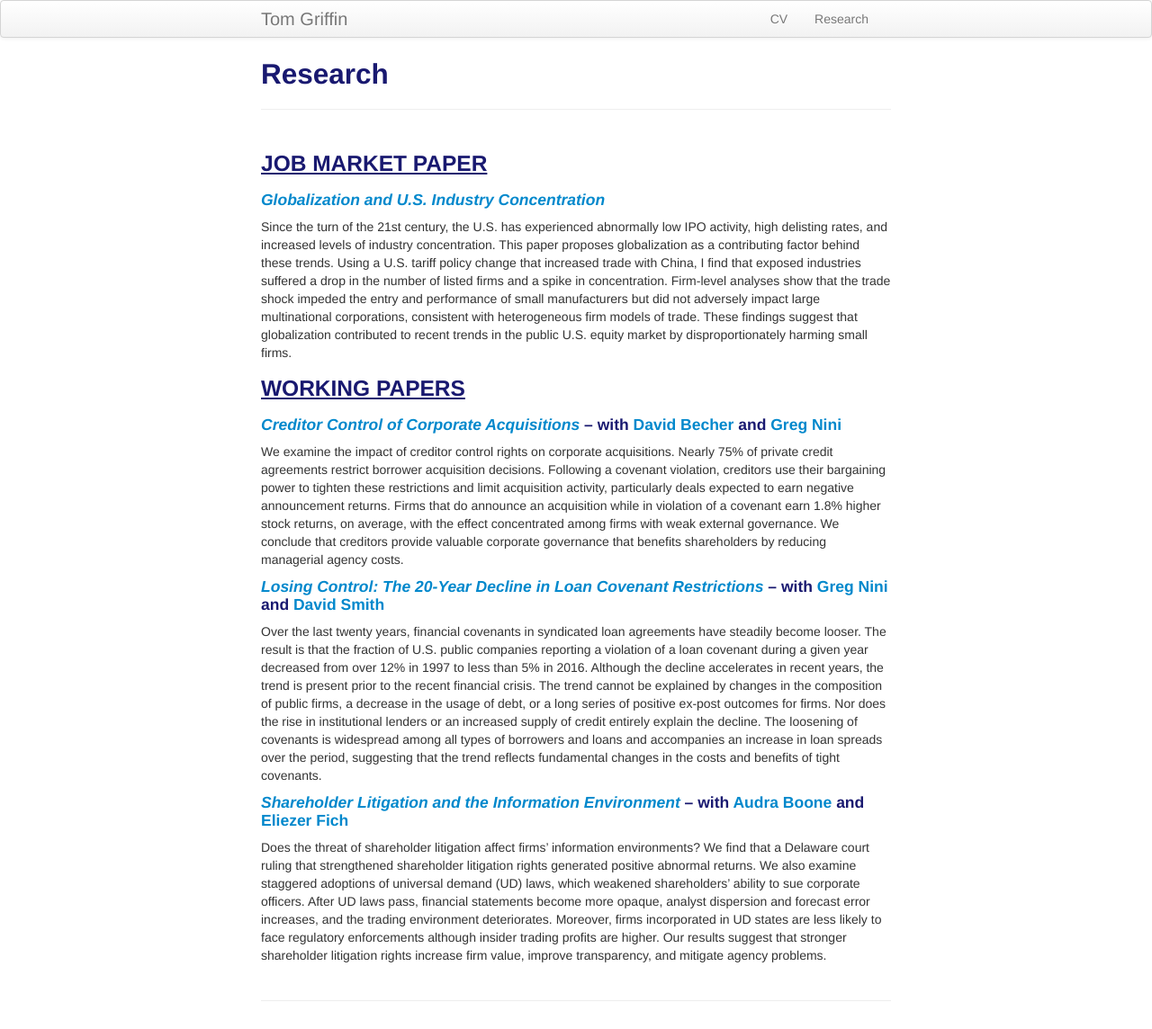
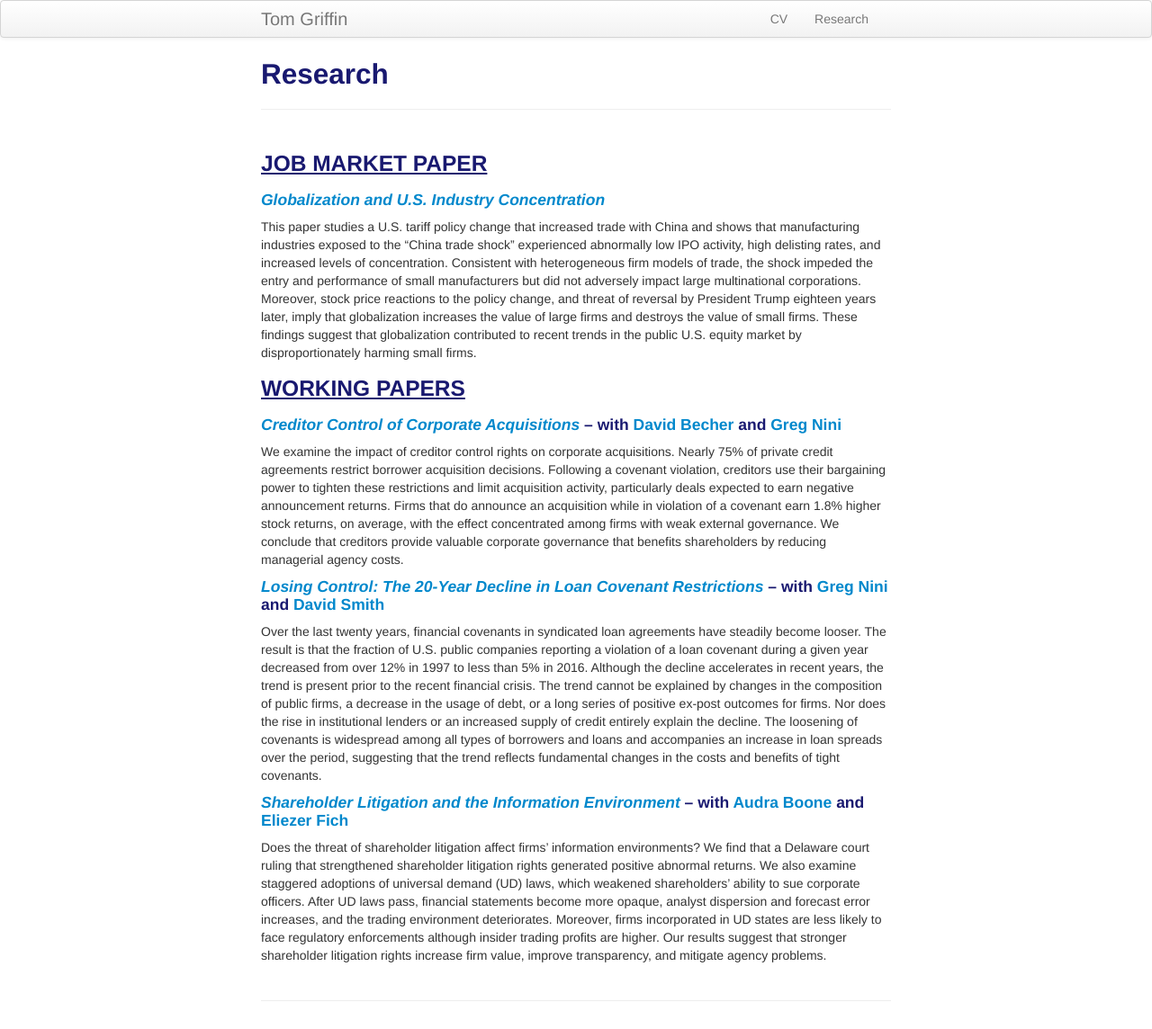
Before and after one commit to ThomasPGriffin/thomaspgriffin.github.io, a Jekyll site: the page built from pages/research.md, in a window 1280 px wide. Shown: the whole page at 90% size. Built offline with Jekyll 4.4.1, drawn with Linux system fonts in a browser that asks for light colours.

Commit message:
Update research.md

```diff
--- a/pages/research.md
+++ b/pages/research.md
@@ -6,8 +6,8 @@ description: Tom Griffin's research
 
 ### <u>JOB MARKET PAPER<u>
 
-#### *[Globalization and U.S. Industry Concentration]({{ BASE_PATH}}/pages/griffin_jmp_20181119.pdf)*
-Since the turn of the 21st century, the U.S. has experienced abnormally low IPO activity, high delisting rates, and increased levels of industry concentration. This paper proposes globalization as a contributing factor behind these trends. Using a U.S. tariff policy change that increased trade with China, I find that exposed industries suffered a drop in the number of listed firms and a spike in concentration. Firm-level analyses show that the trade shock impeded the entry and performance of small manufacturers but did not adversely impact large multinational corporations, consistent with heterogeneous firm models of trade. These findings suggest that globalization contributed to recent trends in the public U.S. equity market by disproportionately harming small firms.
+#### *[Globalization and U.S. Industry Concentration]({{ BASE_PATH}}/pages/griffin_jmp_20181130.pdf)*
+This paper studies a U.S. tariff policy change that increased trade with China and shows that manufacturing industries exposed to the “China trade shock” experienced abnormally low IPO activity, high delisting rates, and increased levels of concentration. Consistent with heterogeneous firm models of trade, the shock impeded the entry and performance of small manufacturers but did not adversely impact large multinational corporations. Moreover, stock price reactions to the policy change, and threat of reversal by President Trump eighteen years later, imply that globalization increases the value of large firms and destroys the value of small firms. These findings suggest that globalization contributed to recent trends in the public U.S. equity market by disproportionately harming small firms.
 
 ### <u>WORKING PAPERS<u>
 
```
